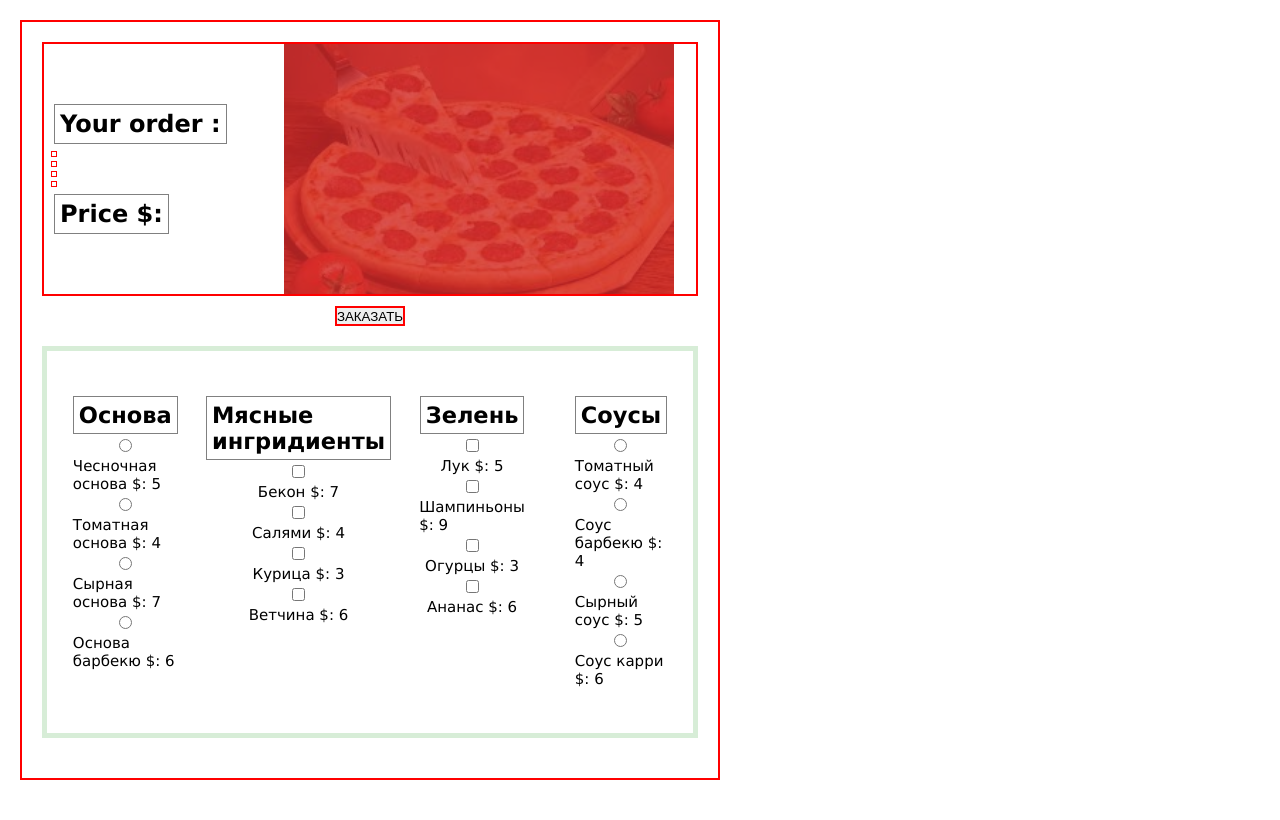
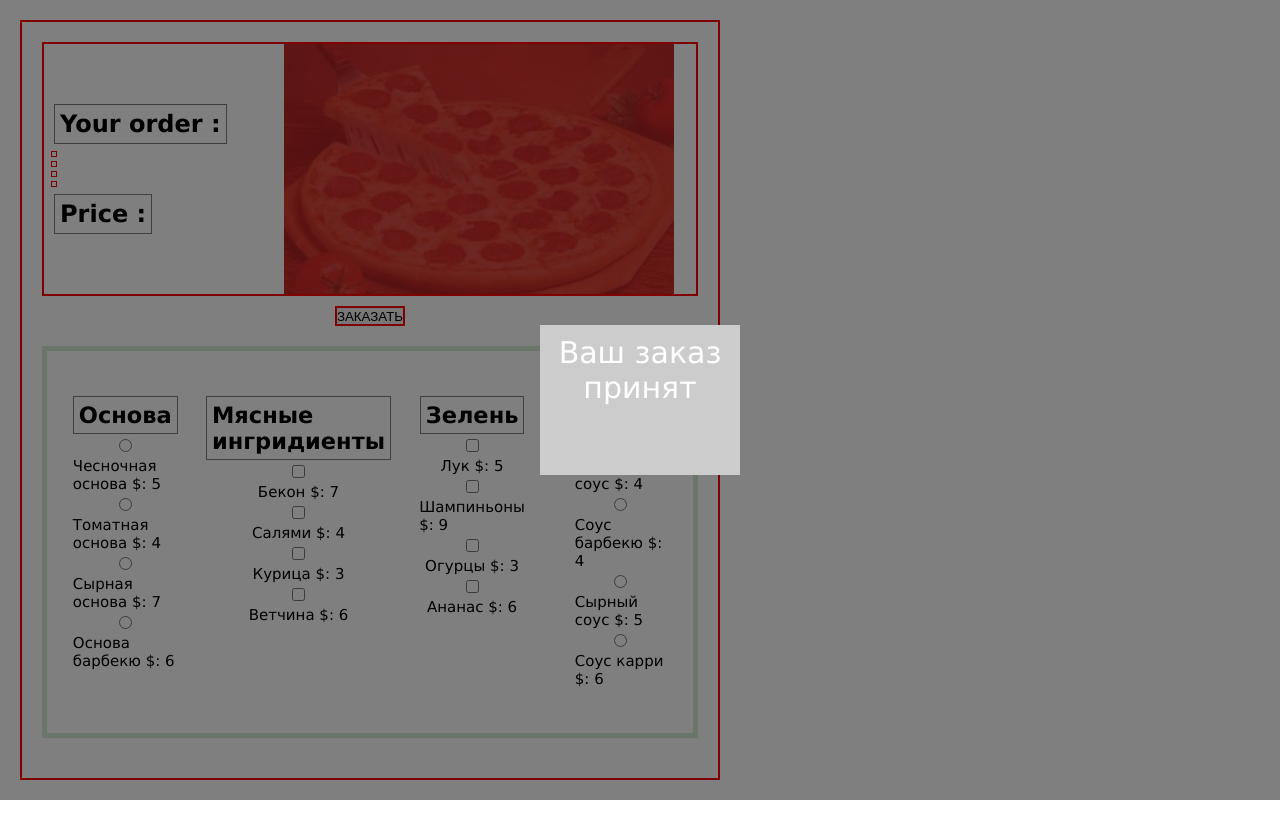
Before and after one commit to Timahvey12/Pizza_project, a plain HTML site: page index.html in a window 1280 px wide. Both pictures are taken after a click on the button "ЗАКАЗАТЬ". Drawn offline with Linux system fonts and the light colour scheme.

Commit message:
end project

```diff
--- a/addElements.js
+++ b/addElements.js
@@ -1,5 +1,6 @@
 import { orderState } from "./constans.js";
 import { createPopup } from "./creatPopup.js";
+
 export function createButton() {
   const button = document.createElement("button");
   button.classList.add("button");
@@ -7,7 +8,11 @@ export function createButton() {
   const mainOrder = document.querySelector(".main-order");
   mainOrder.after(button);
   button.addEventListener("click", () => {
-    console.log(orderState);
+    orderState.main_base.forEach((element) => console.log(element));
+    orderState.sauce.forEach((element) => console.log(element));
+    orderState.vegetables.forEach((element) => console.log(element));
+    orderState.meat.forEach((element) => console.log(element));
+
     createPopup();
   });
 }
--- a/creatPopup.js
+++ b/creatPopup.js
@@ -1 +1,10 @@
-export function createPopup() {}
+export function createPopup() {
+  const divPopup = document.createElement("div");
+  divPopup.classList.add("popup");
+  const wrapperOrder = document.querySelector(".wrapper");
+  wrapperOrder.before(divPopup);
+  const textOrder = document.createElement("div");
+  textOrder.classList.add("textOrder");
+  textOrder.textContent = "Ваш заказ принят";
+  divPopup.after(textOrder);
+}
--- a/index.html
+++ b/index.html
@@ -19,7 +19,7 @@
             <p class="ingr-vegit"></p>
           </div>
           <div class="order_price">
-            <h2>Price $:</h2>
+            <h2>Price :</h2>
             <p class="countPrice"></p>
           </div>
         </div>
--- a/index.js
+++ b/index.js
@@ -51,7 +51,7 @@ function addRemoveElemSauce() {
   ingrPSouce.textContent = orderState.sauce[0]?.name;
 }
 
-function orderPriceCounter() {
+export function orderPriceCounter() {
   let fullPrice = 0;
   orderState.vegetables.forEach((element) => {
     fullPrice += element.price;
@@ -66,13 +66,12 @@ function orderPriceCounter() {
     fullPrice += element.price;
   });
   const orderPrise = document.querySelector(".countPrice");
-  orderPrise.textContent = fullPrice;
-  console.log(fullPrice);
+  return (orderPrise.textContent = fullPrice + `$`);
+  // console.log(fullPrice);
 }
 
 function hiddenDivs() {
   if (orderState.main_base[0]) {
-    // document.querySelector(".hiden1").classList.toggle("hiden1");
     const fsdf = document.querySelector(".hiden1");
     fsdf.style.backgroundColor = "rgba(253, 253, 253, 0)";
   }
--- a/style.css
+++ b/style.css
@@ -10,6 +10,15 @@ body {
   font-family: Verdana, Geneva, Tahoma, sans-serif;
   height: 100vh;
   cursor: default;
+}
+.countPrice {
+  display: flex;
+  align-items: center;
+  justify-self: center;
+  font-size: 20px;
+  margin: 5px;
+  font-style: oblique;
+  padding: 2px;
 }
 h2 {
   margin: 5px;
@@ -87,6 +96,36 @@ label {
   margin: 5px;
   bottom: 5px;
 }
+.popup {
+  display: flex;
+  align-items: center;
+  text-align: center;
+  text-shadow: rgb(2, 1, 1);
+
+  width: 100%;
+  min-height: 100%;
+  background-color: rgba(0, 0, 0, 0.5);
+  overflow: hidden;
+  position: fixed;
+  top: 0px;
+}
+.textOrder {
+  position: fixed;
+
+  align-items: center;
+  text-align: center;
+  justify-content: center;
+  width: 200px;
+  height: 150px;
+  background-color: #ccc;
+  margin: 0px auto;
+  padding: 10px;
+  font-size: 30px;
+  color: #fff;
+  top: 50%;
+  left: 50%;
+  transform: translate(-50%, -50%);
+}
 .hiden0 {
   width: 50%;
   height: 50%;
```
